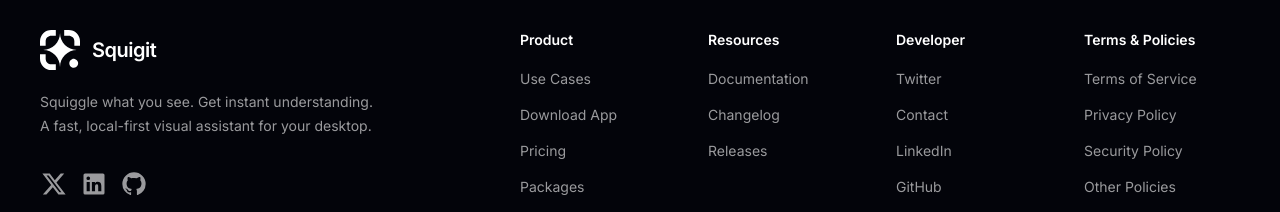
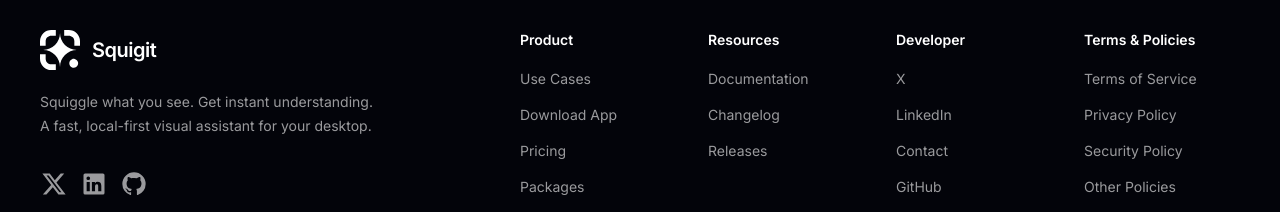
Before and after one commit to squigit-org/squigit-org.github.io, a React (Vite) app: page / in a window 1280 px wide. Shown: the part 5373-5585 px from the top of the page. Built offline with nearby package versions, Linux system fonts and the light colour scheme.

Commit message:
fix(Footer): update label for Twitter to X and reorder developer links

```diff
--- a/src/components/Footer.tsx
+++ b/src/components/Footer.tsx
@@ -37,12 +37,12 @@
   {
     title: "Developer",
     links: [
-      { label: "Twitter", href: LINKS.social.x },
+      { label: "X", href: LINKS.social.x },
+      { label: "LinkedIn", href: LINKS.social.linkedIn },
       {
         label: "Contact",
         href: LINKS.contact.email,
       },
-      { label: "LinkedIn", href: LINKS.social.linkedIn },
       { label: "GitHub", href: LINKS.squigit.repository },
     ],
   },
```
